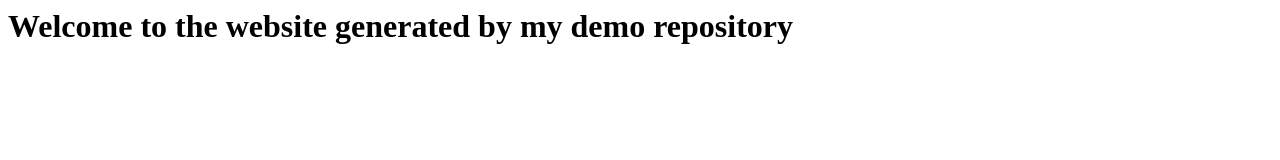
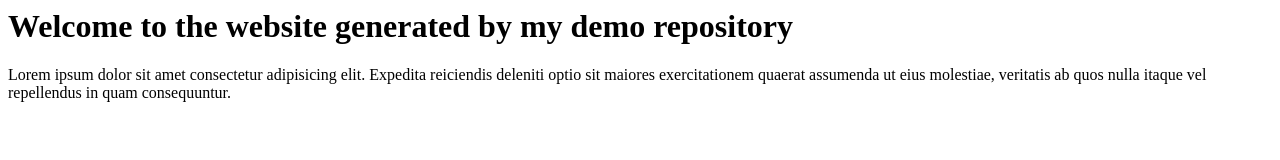
Before and after one commit to Russian-Gamedev-Arrising/demo-repository, a website: page index.html in a window 1280 px wide. Drawn offline with Linux system fonts and the light colour scheme.

Commit message:
feature finished

```diff
--- a/index.html
+++ b/index.html
@@ -1 +1,2 @@
 <h1>Welcome to the website generated by my demo repository</h1>
+<p>Lorem ipsum dolor sit amet consectetur adipisicing elit. Expedita reiciendis deleniti optio sit maiores exercitationem quaerat assumenda ut eius molestiae, veritatis ab quos nulla itaque vel repellendus in quam consequuntur.</p>
```
